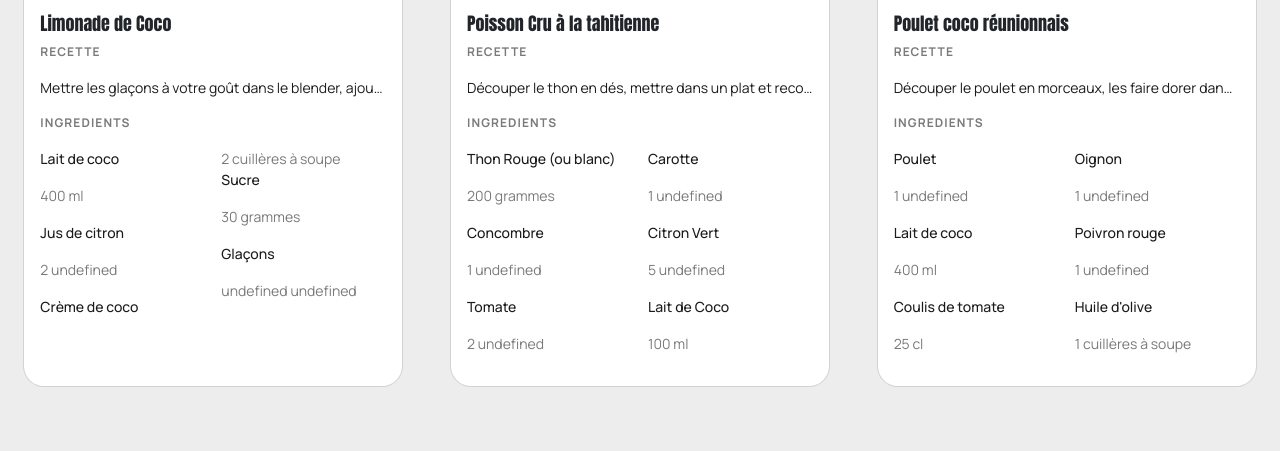
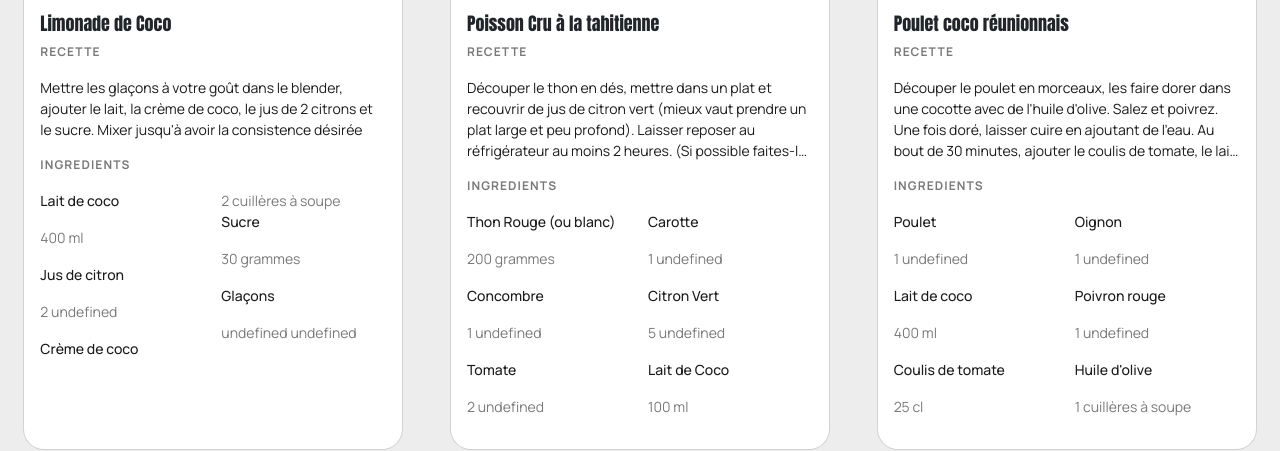
Before and after one commit to GazzaThomo/les-petits-plats, a plain HTML site: page index.html in a window 1280 px wide. Shown: the part 970-1421 px from the top of the page. Drawn offline with nearby package versions, Linux system fonts and the light colour scheme; grey boxes are pictures that could not be loaded.

Commit message:
feat : ellipsis on descriptions

```diff
--- a/style.css
+++ b/style.css
@@ -114,10 +114,11 @@ nav {
   color: #1b1b1b;
   font-family: Manrope;
   font-size: 14px;
-  max-height: 76px;
+  display: -webkit-box;
+  -webkit-line-clamp: 4;
+  -webkit-box-orient: vertical;
   overflow: hidden;
-  white-space: nowrap;
-  text-overflow: ellipsis;
+  /* https://stackoverflow.com/questions/33058004/applying-an-ellipsis-to-multiline-text */
 }
 
 .ingredient-name {
```
